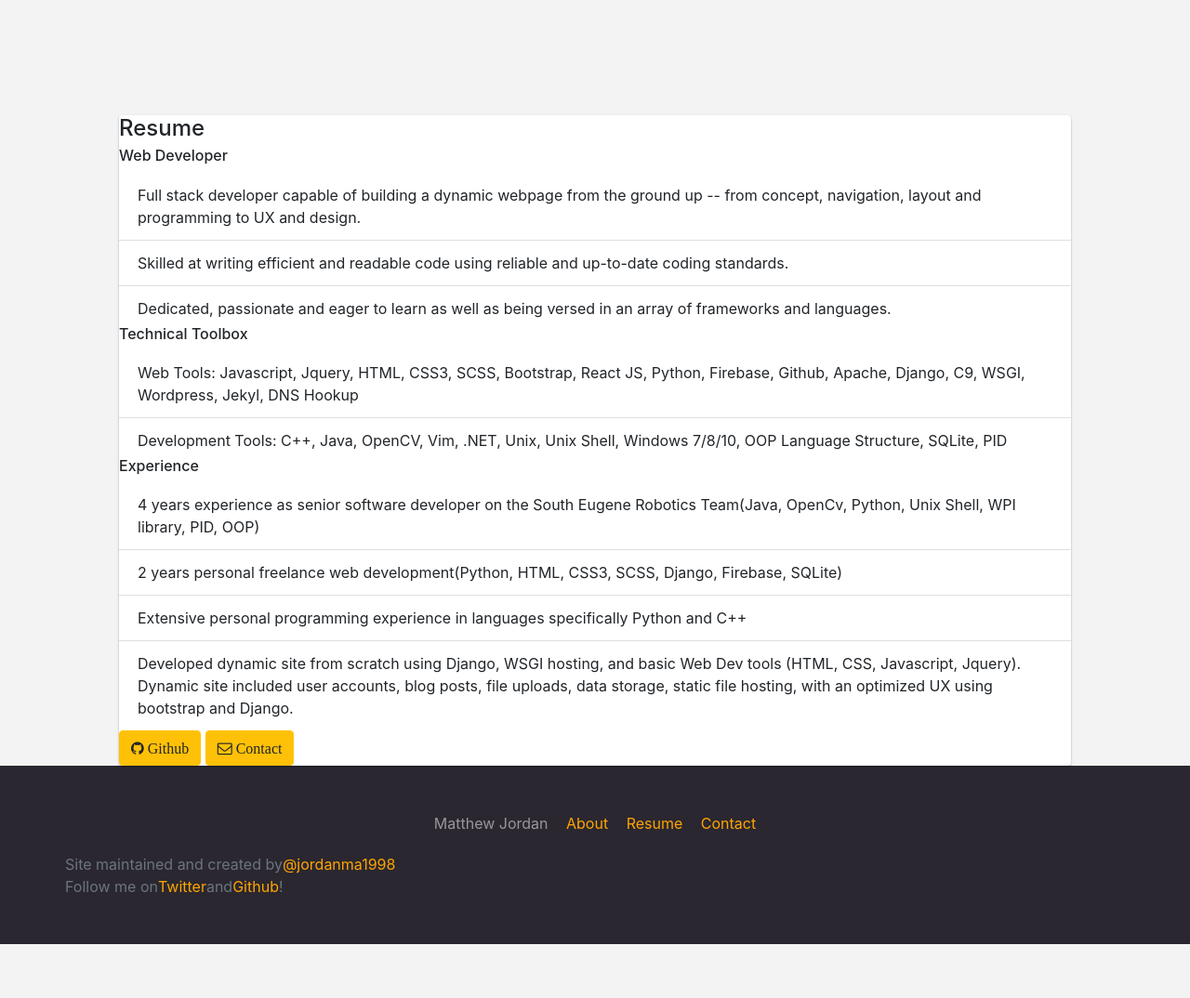
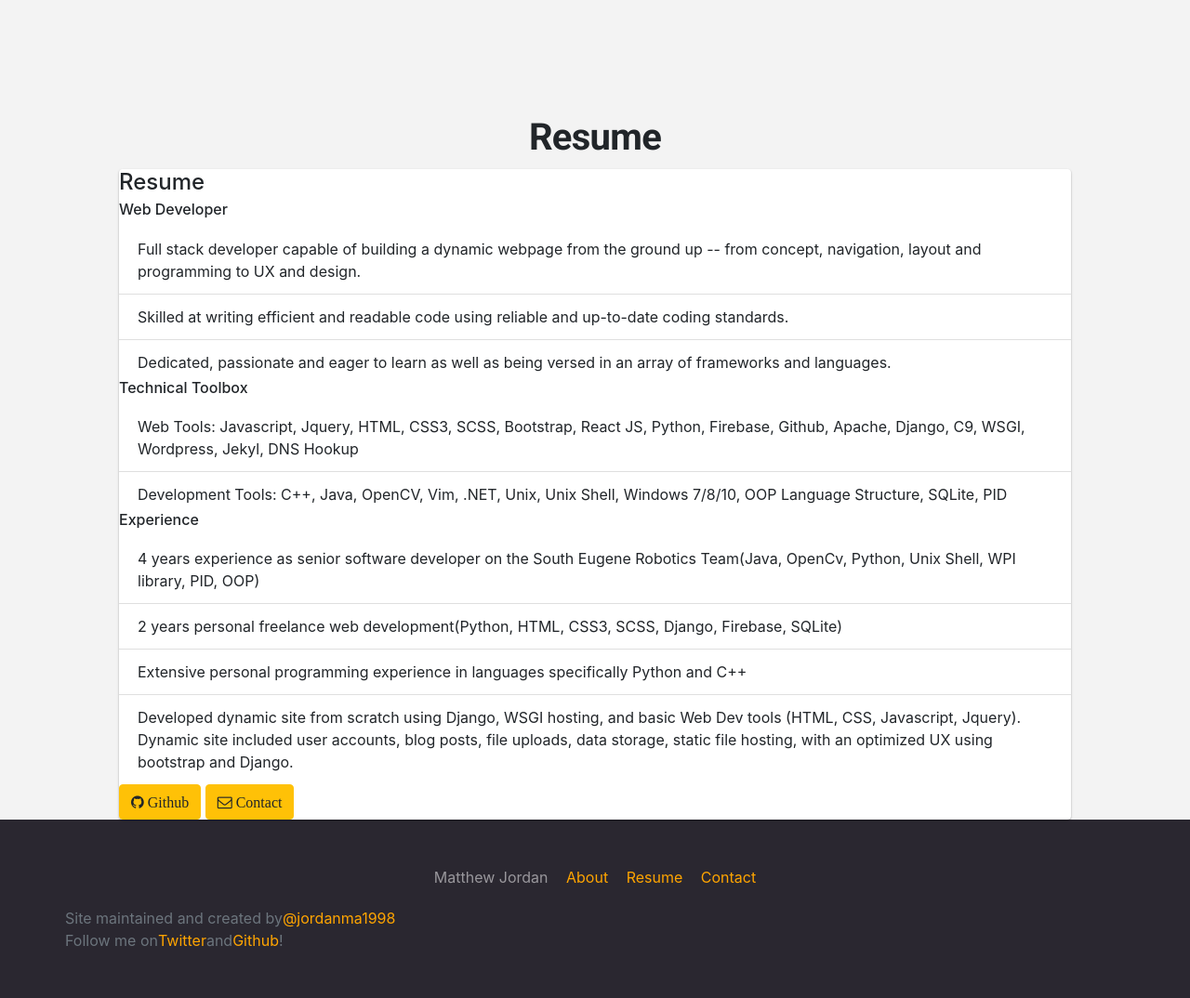
Before and after one commit to verycumbersome/MatthewJordan, a Django app: page / in a window 1280 px wide. Shown: the part 2874-3948 px from the top of the page at 93% size. Before the commit the page ends 3890 px from the top, so only its background shows below. Run offline with Django 3.2, Linux system fonts and the light colour scheme; some libraries are stand-ins or nearby versions.

Commit message:
Add resume header

```diff
--- a/MatthewJordanApp/templates/index.html
+++ b/MatthewJordanApp/templates/index.html
@@ -147,6 +147,7 @@
     </div>
 </div>
 <div id='resume' class='section'>
+    <h1>Resume</h1>
     <div class="card" style="width: 80vw;">
         <div class="card-block">
             <h4 class="card-title">Resume</h4>
```
